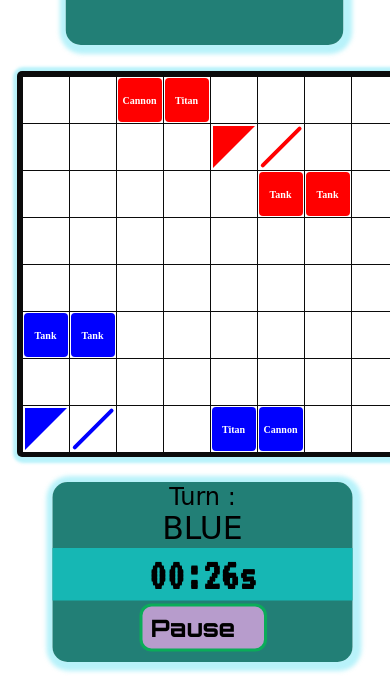
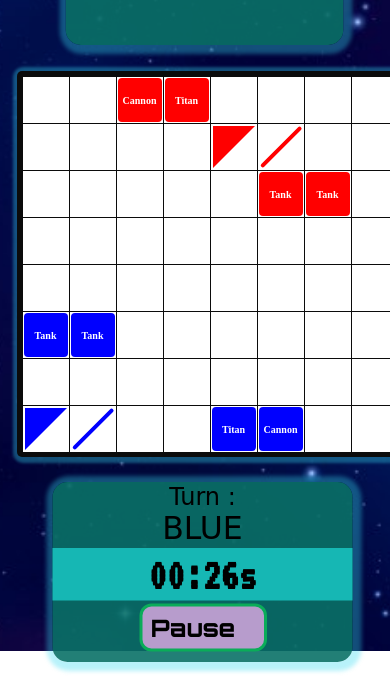
Before and after one commit to rohitk285/deltaTask1, a plain HTML site: page NormalMode/normalmode.html in a window 390 px wide. Shown: the part 193-892 px from the top of the page. Drawn offline with Linux system fonts and the light colour scheme; a web font is replaced by a local one.

Commit message:
Add files via upload

```diff
--- a/HackerMode/hackermode.css
+++ b/HackerMode/hackermode.css
@@ -1,10 +1,14 @@
 body {
     display: flex;
-    justify-content: space-evenly;
+    justify-content: center;
     align-items: center;
     height: 100vh;
-    width: 100%;
+    width: 100vw;
     margin: 0;
+    background-image: url('../assets/nightBg.jpg');
+    background-size: cover;        /* ensures the background image covers the viewport */
+    background-position: center;   /* centers the background image */
+    background-repeat: no-repeat;  /* prevents the image from repeating */
 }
 .container {
     display: flex;
@@ -14,6 +18,8 @@
     border-radius:10px;
     box-shadow: 1px 1px 3px 5px rgba(54, 218, 240, 0.353);
     transform: translateX(53px);
+    margin-right: 70px;
+    margin-left: 70px;
 }
 .winBox{
     background-color: rgba(8, 2, 44, 0.781);
--- a/HackerMode/hackermodeMobile.css
+++ b/HackerMode/hackermodeMobile.css
@@ -5,8 +5,12 @@
         justify-content: center;
         align-items: space-around;
         height: 100vh;
-        width: 100%;
+        width: 100vw;
         margin: 0;
+        background-image: url('../assets/nightBg.jpg');
+        background-size: cover;        /* ensures the background image covers the viewport */
+        background-position: center;   /* centers the background image */
+        background-repeat: no-repeat;  /* prevents the image from repeating */
     }
     .container {
         display: flex;
--- a/HackerModePP/hackermodepp.css
+++ b/HackerModePP/hackermodepp.css
@@ -1,10 +1,14 @@
 body {
     display: flex;
-    justify-content: space-evenly;
+    justify-content: center;
     align-items: center;
     height: 100vh;
-    width: 100%;
+    width: 100vw;
     margin: 0;
+    background-image: url('../assets/nightBg.jpg');
+    background-size: cover;        /* ensures the background image covers the viewport */
+    background-position: center;   /* centers the background image */
+    background-repeat: no-repeat;  /* prevents the image from repeating */
 }
 .container {
     display: flex;
@@ -14,6 +18,8 @@
     border-radius:10px;
     box-shadow: 1px 1px 3px 5px rgba(54, 218, 240, 0.353);
     transform: translateX(53px);
+    margin-left: 70px;
+    margin-right: 70px;
 }
 .winBox{
     background-color: rgba(8, 2, 44, 0.781);
--- a/HackerModePP/hackermodeppMobile.css
+++ b/HackerModePP/hackermodeppMobile.css
@@ -5,8 +5,12 @@
         justify-content: center;
         align-items: space-around;
         height: 100vh;
-        width: 100%;
+        width: 100vw;
         margin: 0;
+        background-image: url('../assets/nightBg.jpg');
+        background-size: cover;        /* ensures the background image covers the viewport */
+        background-position: center;   /* centers the background image */
+        background-repeat: no-repeat;  /* prevents the image from repeating */
     }
     .container {
         display: flex;
--- a/HomePage/HomePage.css
+++ b/HomePage/HomePage.css
@@ -4,6 +4,10 @@
     justify-content: space-between;
     align-items: center;
     overflow: hidden;
+    background-image: url('../assets/nightBg.jpg');
+    background-size: cover;        /* ensures the background image covers the viewport */
+    background-position: center;   /* centers the background image */
+    background-repeat: no-repeat;  /* prevents the image from repeating */
 }
 h1{
     font-size: 70px;
--- a/HomePage/HomePageMobile.css
+++ b/HomePage/HomePageMobile.css
@@ -5,6 +5,10 @@
         justify-content: space-between;
         align-items: center;
         overflow: hidden;
+        background-image: url('../assets/nightBg.jpg');
+        background-size: cover;        /* ensures the background image covers the viewport */
+        background-position: center;   /* centers the background image */
+        background-repeat: no-repeat;  /* prevents the image from repeating */
     }
     h1{
         font-size: 50px;
--- a/NormalMode/normalmode.css
+++ b/NormalMode/normalmode.css
@@ -1,10 +1,14 @@
 body {
     display: flex;
-    justify-content: space-evenly;
+    justify-content: center;
     align-items: center;
     height: 100vh;
-    width: 100%;
+    width: 100vw;
     margin: 0;
+    background-image: url('../assets/nightBg.jpg');
+    background-size: cover;        /* ensures the background image covers the viewport */
+    background-position: center;   /* centers the background image */
+    background-repeat: no-repeat;  /* prevents the image from repeating */
 }
 .container {
     display: flex;
@@ -13,6 +17,8 @@
     background-color: rgb(11, 11, 11);
     border-radius:10px;
     box-shadow: 1px 1px 3px 5px rgba(54, 218, 240, 0.353);
+    margin-right: 90px;
+    margin-left: 90px;
 }
 .winBox{
     background-color: rgba(8, 2, 44, 0.781);
@@ -176,24 +182,13 @@
     border-radius: 50%;
     background-color: blue;
 }
-.timerbox{
+.timerbox, .ricbox{
     height:175px;
     width:215px;
     scale:1.5;
     border-radius:10px;
     box-shadow: 1px 1px 3px 5px rgba(54, 218, 240, 0.353);
     background-color: #097167e5;
-}
-.ricbox{
-    height:175px;
-    width:215px;
-    scale:1.5;
-    border-radius:10px;
-    box-shadow: 1px 1px 3px 5px rgba(54, 218, 240, 0.353);
-    background-color: #097167e5;
-    /* display: flex;
-    justify-content: center;
-    align-items: center; */
 }
 .ricbox span{
     text-align: center;
--- a/NormalMode/normalmode.html
+++ b/NormalMode/normalmode.html
@@ -9,7 +9,6 @@
     <link href="https://fonts.googleapis.com/css2?family=Orbitron:wght@400..900&family=Permanent+Marker&family=Rajdhani:wght@300;400;500;600;700&family=Roboto:ital,wght@0,400;1,300&family=Russo+One&family=Salsa&family=Satisfy&family=VT323&display=swap" rel="stylesheet">
     <link rel="stylesheet" href="normalmode.css">
     <link rel="stylesheet" href="normalmodeMobile.css">
-    <link rel="stylesheet" href="../assets/bg.css">
 </head>
 <body>
     <div class="timerbox">
--- a/NormalMode/normalmodeMobile.css
+++ b/NormalMode/normalmodeMobile.css
@@ -5,8 +5,12 @@
         justify-content: center;
         align-items: space-around;
         height: 100vh;
-        width: 100%;
+        width: 100vw;
         margin: 0;
+        background-image: url('../assets/nightBg.jpg');
+        background-size: cover;        /* ensures the background image covers the viewport */
+        background-position: center;   /* centers the background image */
+        background-repeat: no-repeat;  /* prevents the image from repeating */
     }
     .container {
         display: flex;
```
Also changed, not shown: HackerMode/hackermode.html (+0 -1 lines), HackerModePP/hackermodepp.html (+0 -1 lines), index.html (+0 -1 lines), assets/bullet.png (added), assets/nightBg.jpg (added), 5 other files.
